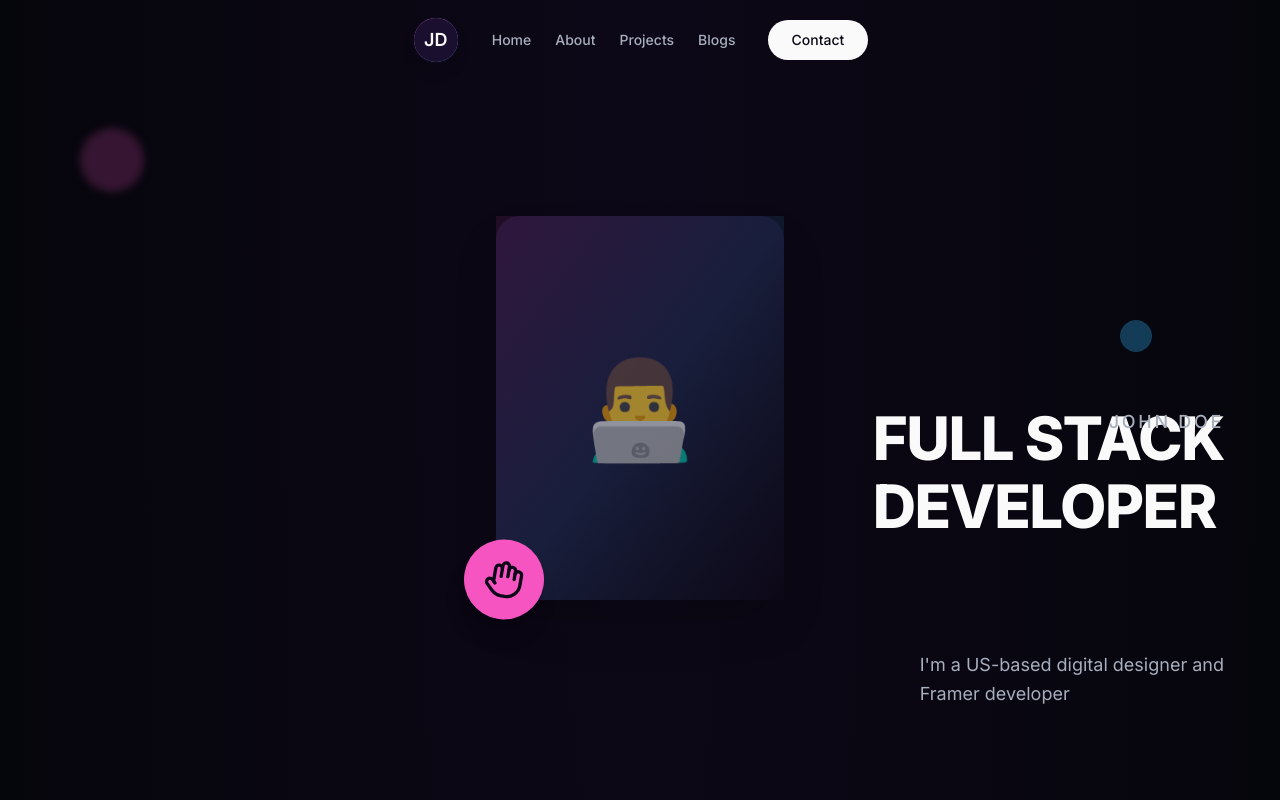
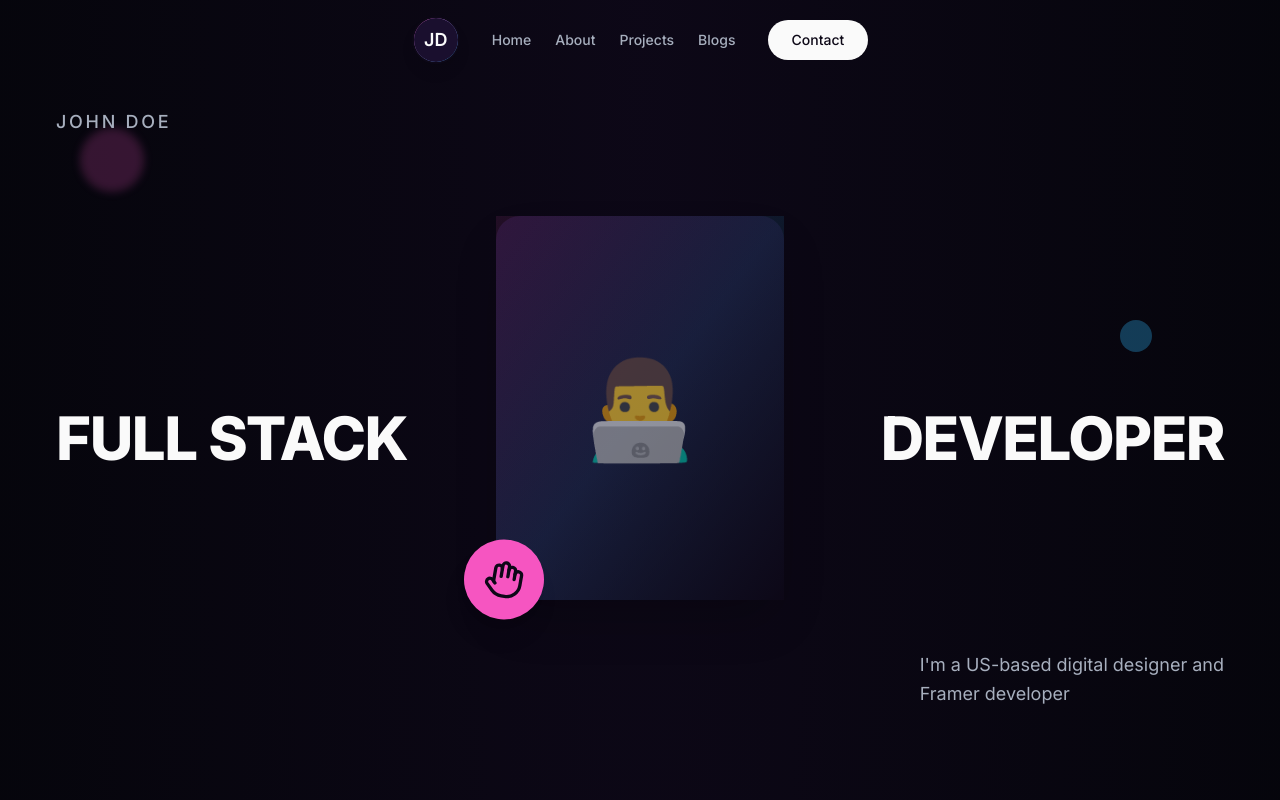
Before and after one commit to RVS-ROHIT345/aura-arts-portfolio, a React (Vite) app: page / in a window 1280 px wide. Shown: the top 800 px of the page. Built offline with nearby package versions, Linux system fonts and the light colour scheme.

Commit message:
Refactor hero section layout

```diff
--- a/src/components/Hero.tsx
+++ b/src/components/Hero.tsx
@@ -45,6 +45,16 @@ const Hero = () => {
           animate="visible"
         >
 
+          {/* Left Text - "FULL STACK" */}
+          <motion.div
+            className="absolute left-0 top-1/2 -translate-y-1/2"
+            variants={leftTextVariants}
+          >
+            <h1 className="text-4xl md:text-5xl lg:text-6xl font-black text-foreground leading-none tracking-tight">
+              FULL STACK
+            </h1>
+          </motion.div>
+
           {/* Center Image Container */}
           <motion.div
             className="relative z-10"
@@ -76,15 +86,12 @@ const Hero = () => {
             </div>
           </motion.div>
 
-          {/* Right Text - "FULL STACK DEVELOPER" */}
+          {/* Right Text - "DEVELOPER" */}
           <motion.div
             className="absolute right-0 top-1/2 -translate-y-1/2"
             variants={rightTextVariants}
           >
             <h1 className="text-4xl md:text-5xl lg:text-6xl font-black text-foreground leading-none tracking-tight">
-              FULL STACK
-            </h1>
-            <h1 className="text-4xl md:text-5xl lg:text-6xl font-black text-foreground leading-none tracking-tight mt-2">
               DEVELOPER
             </h1>
           </motion.div>
@@ -100,10 +107,10 @@ const Hero = () => {
             </p>
           </motion.div>
 
-          {/* Name Badge - Bottom of FULL STACK */}
+          {/* Name Badge - Top Left */}
           <motion.div
-            className="absolute right-0 top-1/2 translate-y-8"
-            variants={rightTextVariants}
+            className="absolute top-0 left-0"
+            variants={leftTextVariants}
           >
             <h2 className="text-lg font-medium text-muted-foreground tracking-[0.15em] uppercase">
               JOHN DOE
```
